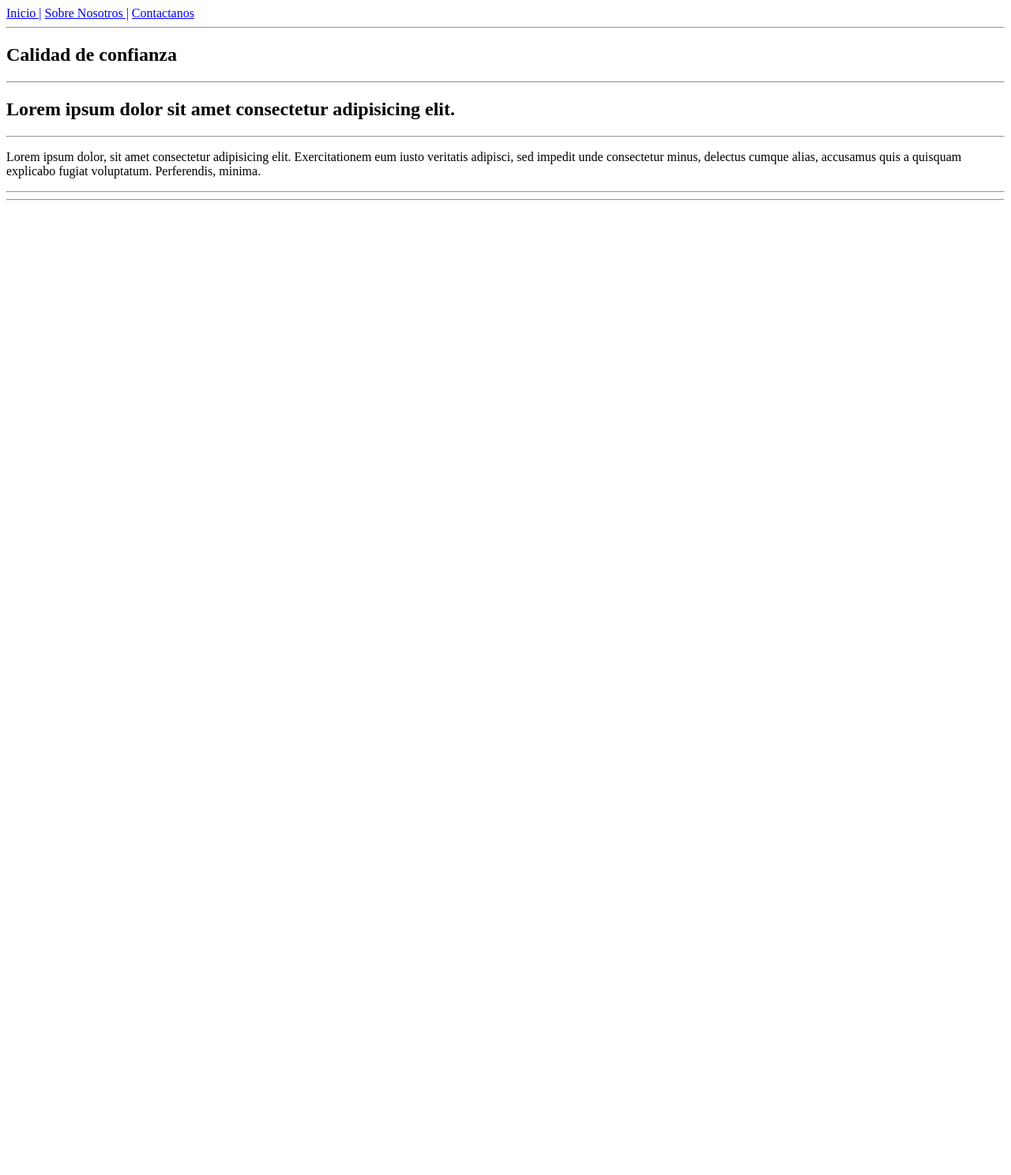
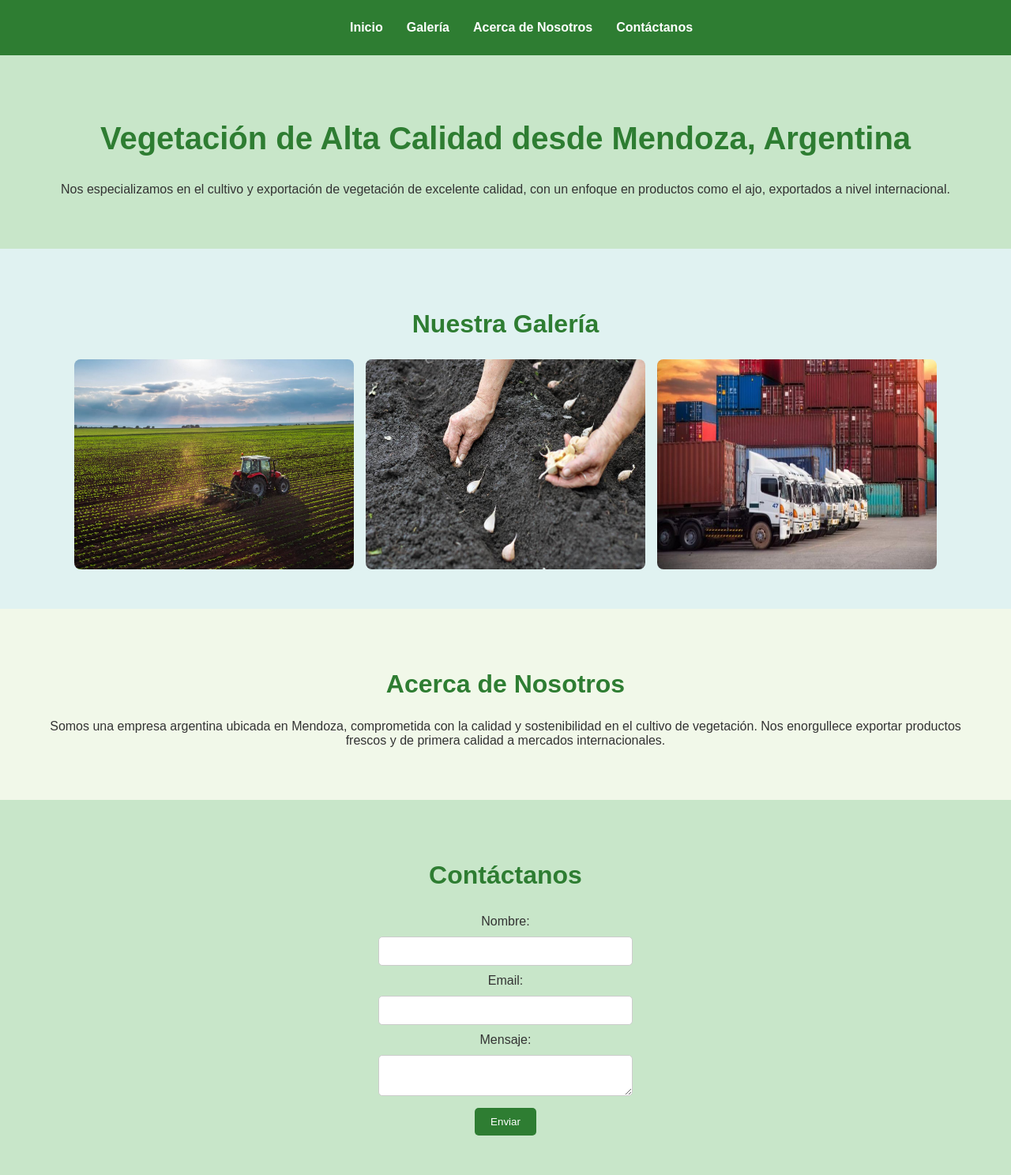
Before and after one commit to luciano-bonetto/Proyectopruebafinca, a plain HTML site: page index.html in a window 1280 px wide. Shown: the whole page at 79% size. Before the commit the page ends 800 px from the top, so only its background shows below. Drawn offline with Linux system fonts and the light colour scheme.

Commit message:
Nuevos cambios Lunes 11-11-24

```diff
--- a/index.html
+++ b/index.html
@@ -1,42 +1,67 @@
 <!DOCTYPE html>
-<html lang="en">
+<html lang="es">
 <head>
     <meta charset="UTF-8">
     <meta name="viewport" content="width=device-width, initial-scale=1.0">
-    <title>Inicio-Anterra</title>
+    <title>Empresa de Exportación de Vegetación de Alta Calidad</title>
     <link rel="icon" href="/img/logocebollititita.png" type="image/png">
+    <link rel="stylesheet" href="styles.css">
+
 </head>
 <body>
+
+    <!-- Barra de navegación -->
     <header>
-        <section class="barramen">
-                <a href="index.html">Inicio |</a>
-                <a href="sobrenosotros.html">Sobre Nosotros |</a>
-                <a href="contactanos.html">Contactanos</a>
-
-        </section>
-        <hr>
+        <nav>
+            <ul>
+                <li><a href="#inicio">Inicio</a></li>
+                <li><a href="#galeria">Galería</a></li>
+                <li><a href="#sobre-nosotros">Acerca de Nosotros</a></li>
+                <li><a href="#contacto">Contáctanos</a></li>
+            </ul>
+        </nav>
     </header>
 
-    <section class="cuerpo">
-        <h1>Calidad de confianza</h1>
-        <hr>
-        <h2>Lorem ipsum dolor sit amet consectetur adipisicing elit. </h2>
-        <hr>
-        <p>Lorem ipsum dolor, sit amet consectetur adipisicing elit.
-            Exercitationem eum iusto veritatis adipisci, sed impedit unde consectetur minus,
-            delectus cumque alias, accusamus quis a quisquam explicabo fugiat voluptatum.
-            Perferendis, minima.</p>
+    <!-- Sección de inicio -->
+    <section id="inicio">
+        <h1>Vegetación de Alta Calidad desde Mendoza, Argentina</h1>
+        <p>Nos especializamos en el cultivo y exportación de vegetación de excelente calidad, con un enfoque en productos como el ajo, exportados a nivel internacional.</p>
+    </section>
 
+    <!-- Sección de galería -->
+    <section id="galeria">
+        <h2>Nuestra Galería</h2>
+        <div class="imagenes-galeria">
+            <img src="/img/campo.jpg" alt="Campo de cultivo">
+            <img src="/img/cultivo-ajo.jpg" alt="Cultivo de ajo">
+            <img src="/img/exportacion-camiones.jpg" alt="Exportación de productos">
+        </div>
     </section>
-    <hr>
-    <section class="agregado">
 
+    <!-- Sección Acerca de Nosotros -->
+    <section id="sobre-nosotros">
+        <h2>Acerca de Nosotros</h2>
+        <p>Somos una empresa argentina ubicada en Mendoza, comprometida con la calidad y sostenibilidad en el cultivo de vegetación. Nos enorgullece exportar productos frescos y de primera calidad a mercados internacionales.</p>
     </section>
-    <hr>
-    <footer>
 
-    </footer>
+    <!-- Sección de contacto -->
+    <section id="contacto">
+        <h2>Contáctanos</h2>
+        <form id="formulario-contacto">
+            <label for="nombre">Nombre:</label>
+            <input type="text" id="nombre" name="nombre" required>
 
+            <label for="email">Email:</label>
+            <input type="email" id="email" name="email" required>
 
+            <label for="mensaje">Mensaje:</label>
+            <textarea id="mensaje" name="mensaje" required></textarea>
+
+            <button type="submit">Enviar</button>
+        </form>
+    </section>
+
+    <!-- Script -->
+    <script src="script.js"></script>
 </body>
 </html>
--- /dev/null
+++ b/script.js
@@ -0,0 +1,20 @@
+// Capturar el formulario y escuchar el evento de envío
+document.getElementById('formulario-contacto').addEventListener('submit', function(event) {
+    event.preventDefault();  // Evitar el envío automático
+
+    // Obtener los valores de los campos del formulario
+    const nombre = document.getElementById('nombre').value;
+    const email = document.getElementById('email').value;
+    const mensaje = document.getElementById('mensaje').value;
+
+    // Mostrar un mensaje de confirmación en consola (o enviar los datos en una implementación real)
+    console.log("Nombre:", nombre);
+    console.log("Email:", email);
+    console.log("Mensaje:", mensaje);
+
+    // Resetear el formulario después de enviar
+    document.getElementById('formulario-contacto').reset();
+
+    // Mostrar un mensaje de agradecimiento
+    alert("Gracias por contactarnos, " + nombre + ". Pronto nos pondremos en contacto contigo.");
+});
--- /dev/null
+++ b/styles.css
@@ -0,0 +1,124 @@
+/* Estilos generales */
+body {
+    font-family: Arial, sans-serif;
+    margin: 0;
+    color: #333;
+    background-color: #f4f4f4;
+}
+
+/* Barra de navegación */
+header {
+    background-color: #2e7d32;
+    padding: 10px;
+}
+
+nav ul {
+    list-style: none;
+    display: flex;
+    justify-content: center;
+}
+
+nav ul li {
+    margin: 0 15px;
+}
+
+nav ul li a {
+    color: white;
+    text-decoration: none;
+    font-weight: bold;
+}
+
+nav ul li a:hover {
+    color: #c8e6c9;
+}
+
+/* Sección de inicio */
+#inicio {
+    text-align: center;
+    padding: 50px;
+    background-color: #c8e6c9;
+}
+
+#inicio h1 {
+    color: #2e7d32;
+    font-size: 2.5em;
+}
+
+/* Sección de galería */
+#galeria {
+    padding: 50px;
+    text-align: center;
+    background-color: #e0f2f1;
+}
+
+#galeria h2 {
+    color: #2e7d32;
+    font-size: 2em;
+}
+
+.imagenes-galeria {
+    display: flex;
+    justify-content: center;
+    gap: 15px;
+}
+
+.imagenes-galeria img {
+    width: 30%;
+    border-radius: 8px;
+}
+
+/* Sección Acerca de Nosotros */
+#sobre-nosotros {
+    padding: 50px;
+    text-align: center;
+    background-color: #f1f8e9;
+}
+
+#sobre-nosotros h2 {
+    color: #2e7d32;
+    font-size: 2em;
+}
+
+/* Sección de contacto */
+#contacto {
+    padding: 50px;
+    text-align: center;
+    background-color: #c8e6c9;
+}
+
+#contacto h2 {
+    color: #2e7d32;
+    font-size: 2em;
+}
+
+form {
+    display: flex;
+    flex-direction: column;
+    align-items: center;
+}
+
+form label {
+    margin: 5px 0;
+}
+
+form input, form textarea {
+    width: 300px;
+    padding: 10px;
+    margin: 5px 0;
+    border: 1px solid #ccc;
+    border-radius: 5px;
+}
+
+form button {
+    padding: 10px 20px;
+    background-color: #2e7d32;
+    color: white;
+    border: none;
+    border-radius: 5px;
+    cursor: pointer;
+    margin-top: 10px;
+}
+
+form button:hover {
+    background-color: #1b5e20;
+}
```
Also changed, not shown: contactanos.html (deleted, +0 -32 lines), sobrenosotros.html (deleted, +0 -32 lines), galeria.html (deleted), galeria.js (deleted), img/campo.jpg (added), img/cultivo-ajo.jpg (added), img/exportacion-camiones.jpg (added), style.css (deleted).
